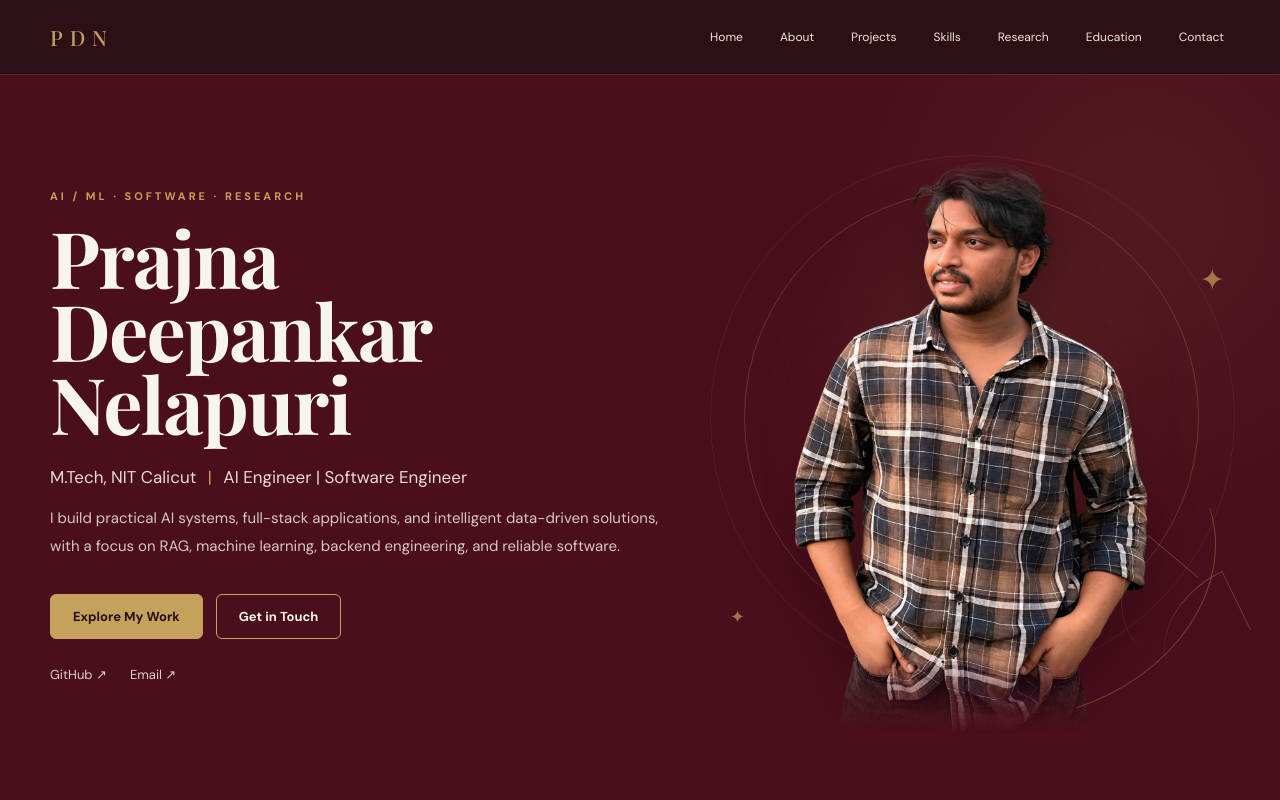
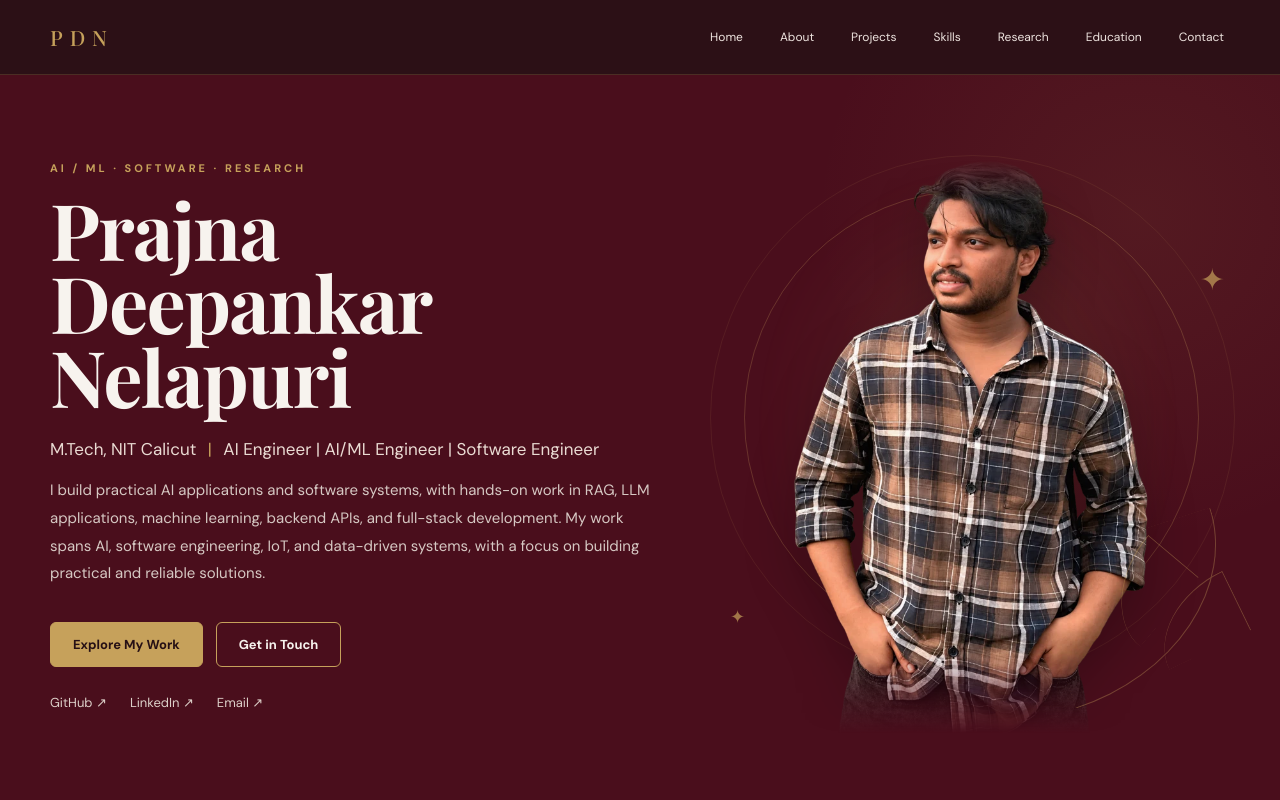
Before and after one commit to Sunny1112003/Prajna-Portfolio, a React (Vite) app: page / in a window 1280 px wide. Shown: the top 800 px of the page. Built offline with nearby package versions, Linux system fonts and the light colour scheme.

Commit message:
Update Home profile and LinkedIn

```diff
--- a/src/content.ts
+++ b/src/content.ts
@@ -16,17 +16,17 @@ export type Project = {
 export const site = {
   name: 'Prajna Deepankar Nelapuri',
   shortName: 'PDN',
-  title: 'AI Engineer | Software Engineer',
+  title: 'AI Engineer | AI/ML Engineer | Software Engineer',
   education: 'M.Tech, NIT Calicut',
   heroDescription:
-    'I build practical AI systems, full-stack applications, and intelligent data-driven solutions, with a focus on RAG, machine learning, backend engineering, and reliable software.',
+    'I build practical AI applications and software systems, with hands-on work in RAG, LLM applications, machine learning, backend APIs, and full-stack development. My work spans AI, software engineering, IoT, and data-driven systems, with a focus on building practical and reliable solutions.',
   about:
     'M.Tech graduate from NIT Calicut with a background in Electrical and Electronics Engineering and hands-on work across AI/ML, Generative AI, full-stack development, IoT, and research. My work combines software engineering with applied machine learning to turn technical ideas into usable systems.',
   photo: './assets/hero.webp',
   email: 'prajnadeepankarnelapuri@gmail.com',
   phone: '+91 9550167744',
   location: 'Hyderabad, India',
-  linkedin: '',
+  linkedin: 'https://www.linkedin.com/in/prajna-deepankar-nelapuri-25795b271/',
   github: 'https://github.com/Sunny1112003',
   resume: '',
 }
```
